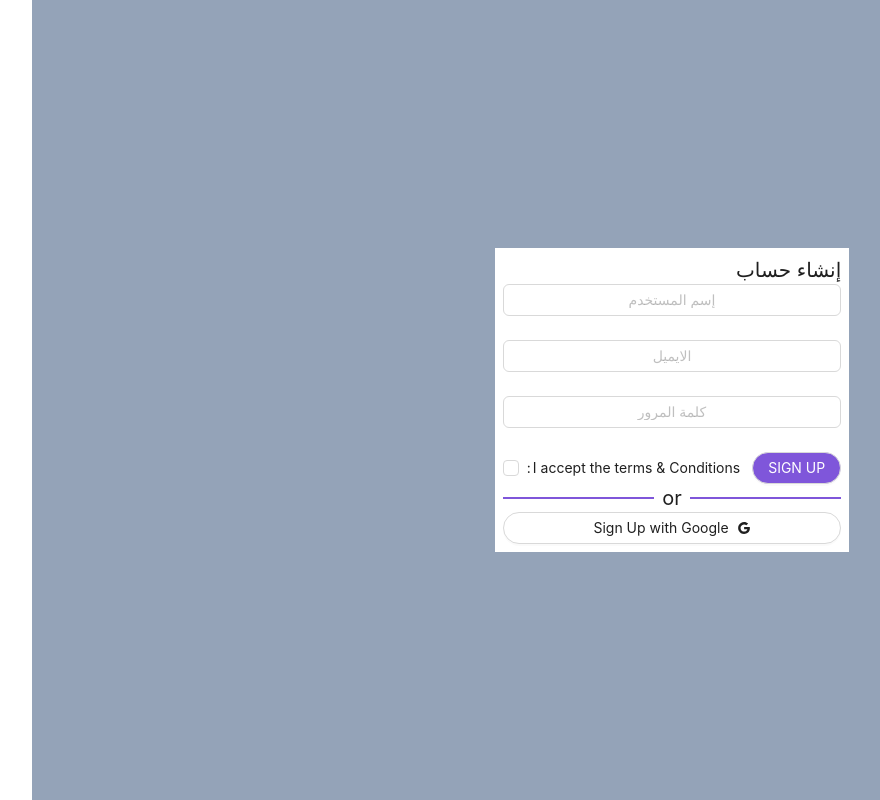
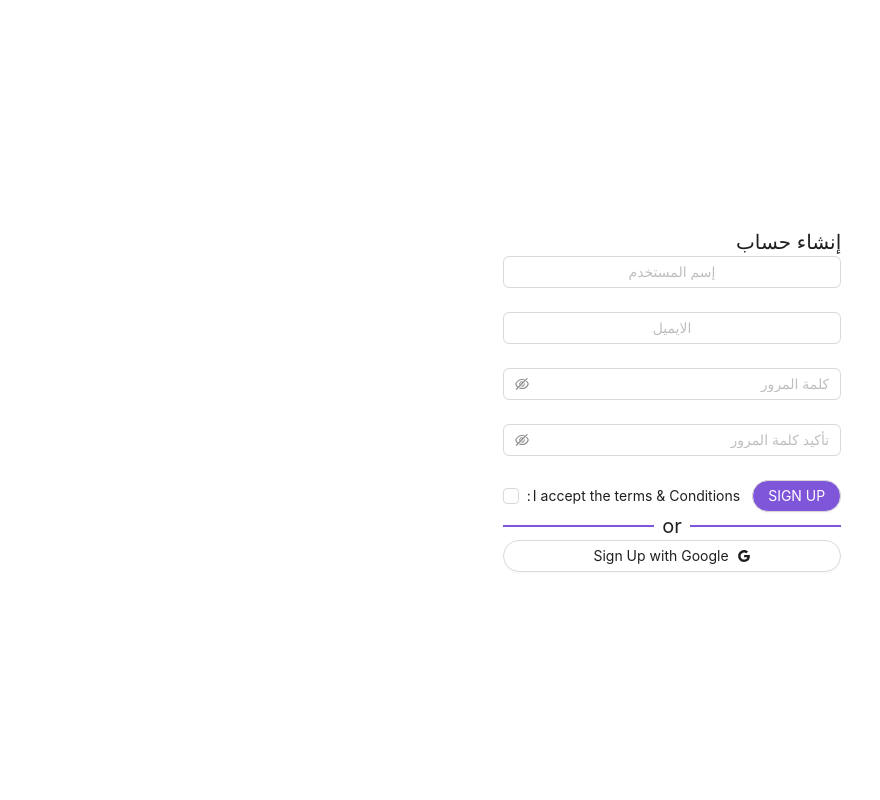
Before and after one commit to Mfas1998/educational_platform, a React (Create React App) app: page /signup in a window 1280 px wide. Shown: the whole page, without its empty margins (70-950 px from the left). Built offline with nearby package versions, Linux system fonts and the light colour scheme.

Commit message:
create InputPasswordComponent

```diff
--- a/src/components/input/index.jsx
+++ b/src/components/input/index.jsx
@@ -1,13 +1,9 @@
-import { Input } from 'antd'
+import { Input } from "antd";
 const InputComponent = (props) => {
-  return (
-   <Input
-   {...props}
-   />
-  )
+  return <Input {...props} />;
+};
+
+export function InputPasswordComponent(props) {
+  return <Input.Password {...props} />;
 }
-
-
-// export InputPasswordComponent=()=>{}
-
-export default InputComponent
+export default InputComponent;
--- a/src/pages/SignUp/index.jsx
+++ b/src/pages/SignUp/index.jsx
@@ -1,14 +1,14 @@
 import React from "react";
-import InputComponent from "../../components/input";
+import InputComponent, { InputPasswordComponent } from "../../components/input";
 import { Checkbox, Form,  } from "antd";
 import ButtonComponent from "../../components/Button";
 import { GoogleOutlined } from "@ant-design/icons";
 
 const SignUp = () => {
   return (
-    <div className=" flex h-[100vh] items-center justify-center bg-slate-400 ">
+    <div className=" flex h-[100vh] items-center justify-center ">
 
-      <div className="bg-white p-2">
+      <div className="p-2">
        <Form>
         <div>
           <p className="text-xl">إنشاء حساب</p>
@@ -29,11 +29,17 @@ const SignUp = () => {
               />
             </Form.Item>
             <Form.Item name="password">
-              <InputComponent
-               type='password'
+              <InputPasswordComponent
                 placeholder="كلمة المرور"
                 id="password"
                 className=" focus:border-primary text-center"
+              />
+            </Form.Item>
+            <Form.Item name="passwordConfirmation">
+              <InputPasswordComponent
+                placeholder="تأكيد كلمة المرور"
+                id="passwordConfirmation"
+                className=" focus:border-primary !text-center"
               />
             </Form.Item>
         </div>
```
